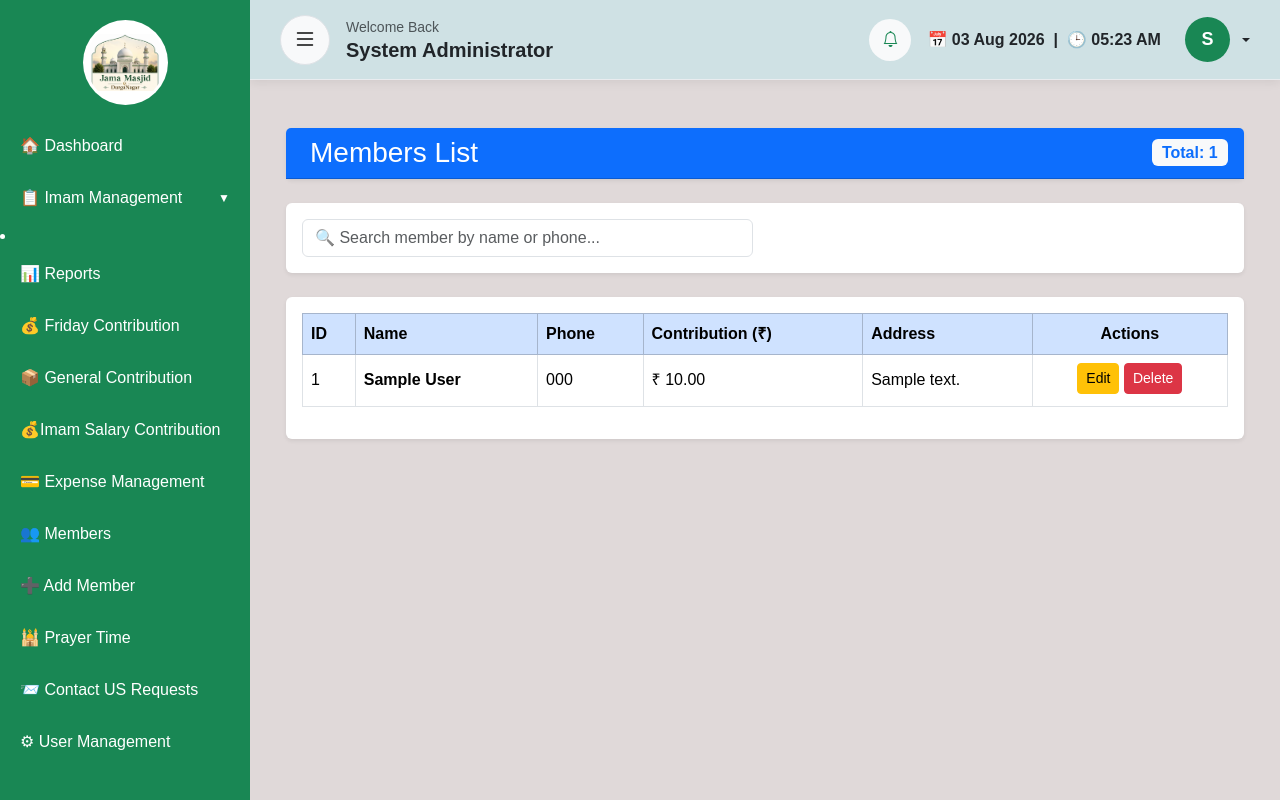
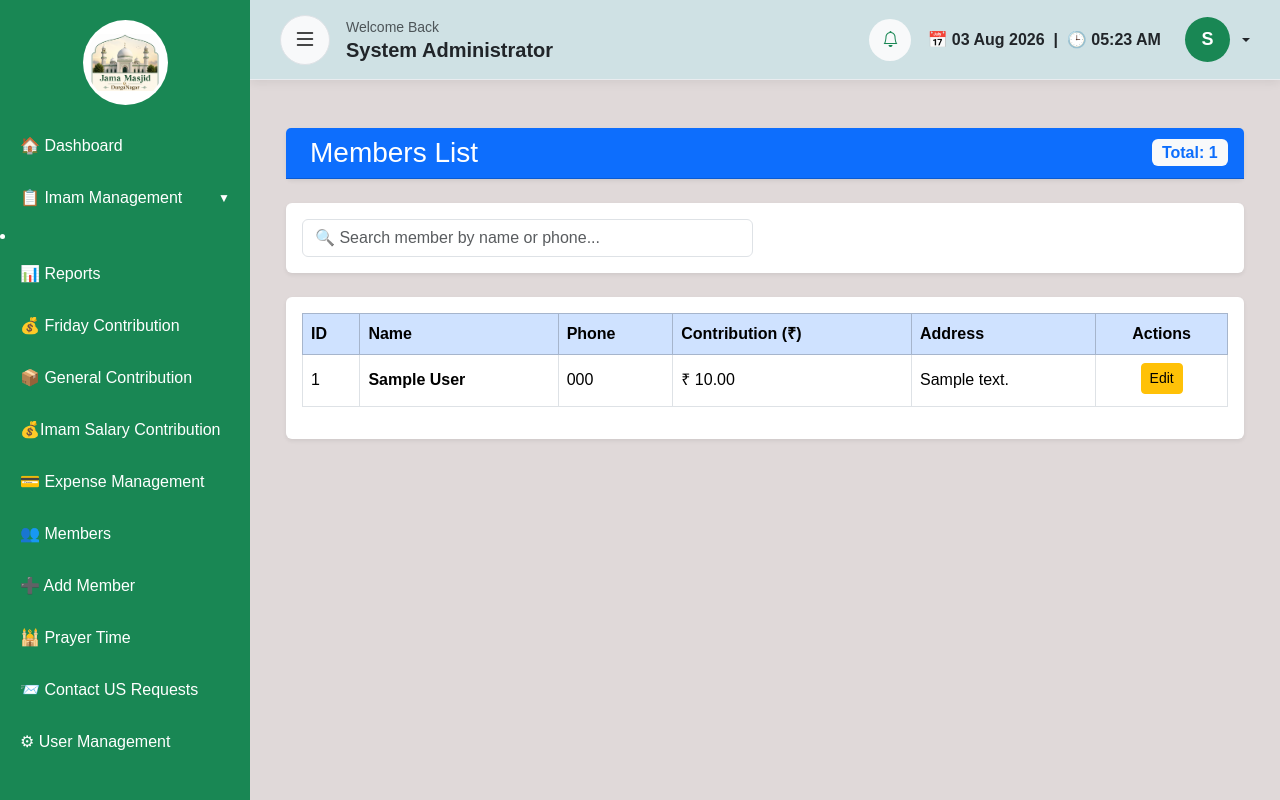
Before and after one commit to mahamudalam/MosqueManagement, a Flask app: page /members in a window 1280 px wide. Run offline with Flask 3, Linux system fonts and the light colour scheme; a user stored in the database is signed in; tables that the repository leaves empty hold one stand-in row (values such as "Sample post"); some libraries are stand-ins or nearby versions.

Commit message:
delete commented in member

```diff
--- a/app/templates/members/members.html
+++ b/app/templates/members/members.html
@@ -111,14 +111,14 @@
 
                                 </a>
 
-                                <a href="/delete-member/{{ m.id }}"
+                                <!--<a href="/delete-member/{{ m.id }}"
                                    class="btn btn-danger btn-sm mb-1"
                                    onclick="return confirm('Are you sure you want to delete this member?')">
 
                                     <i class="fa fa-trash"></i>
                                     Delete
 
-                                </a>
+                                </a>-->
 
                             </td>
 
```
